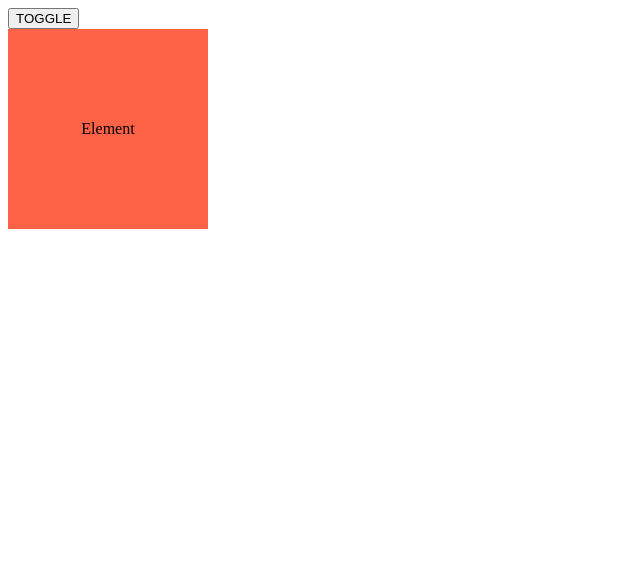
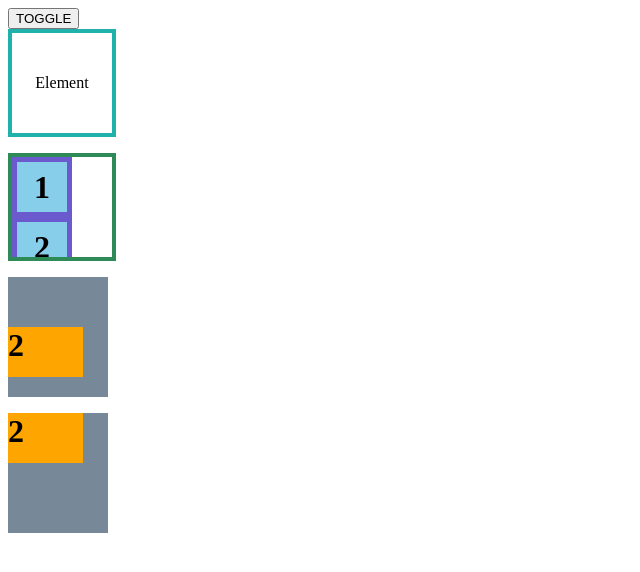
Before and after one commit to aspynlim/fastCampus_intro, a plain HTML site: page example_css_boxModel/index9.html in a window 1280 px wide. Shown: the whole page, without its empty margins (0-640 px from the left). Drawn offline with Linux system fonts and the light colour scheme.

Commit message:
13. CSS / 속성 - 박스 모델

```diff
--- a/example_css_boxModel/index9.html
+++ b/example_css_boxModel/index9.html
@@ -9,6 +9,23 @@
 </head>
 <body>
   <button>TOGGLE</button>
-  <div>Element</div>
+  <div class="element">Element</div>
+  <p></p>
+  <div class="parent">
+    <div class="child">1</div>
+    <div class="child">2</div>
+    <div class="child">3</div>
+  </div>
+  <p></p>
+  <div class="parent2">
+    <div class="child2">1</div>
+    <div class="child2">2</div>
+  </div>
+  <p></p>
+  <div class="parent2">
+    <div class="child3">1</div>
+    <div class="child3">2</div>
+  </div>
+  <script src="./main9.js"></script>
 </body>
 </html>
--- a/example_css_boxModel/main9.css
+++ b/example_css_boxModel/main9.css
@@ -1,8 +1,57 @@
-div {
-  width: 200px;
-  height: 200px;
-  background: tomato;
+body {
+  box-sizing: border-box;
+}
+
+.element {
+  width: 100px;
+  height: 100px;
+  border: 4px solid lightseagreen;
   display: flex;
   justify-content: center;
   align-items: center;
 }
+
+.hide {
+  display: none;
+}
+
+.parent {
+  width: 100px;
+  height: 100px;
+  border: 4px solid seagreen;
+  overflow: auto;
+}
+
+.child {
+  width: 50px;
+  height: 50px;
+  background: skyblue;
+  border: 5px solid slateblue;
+  display: flex;
+  justify-content: center;
+  align-items: center;
+  font-size: 2em;
+  font-weight: bold;
+}
+
+.parent2 {
+  width: 100px;
+  height: 120px;
+  background: lightslategrey;
+}
+
+.child2, .child3 {
+  width: 75px;
+  height: 50px;
+  background: orange;
+  font-size: 2em;
+  font-weight: bold;
+}
+
+.child2:nth-child(1) {
+  opacity: 0;
+}
+
+.child3:nth-child(1) {
+  display: none;
+}
--- /dev/null
+++ b/example_css_boxModel/main9.js
@@ -0,0 +1,10 @@
+const el = document.querySelector('.element');
+const btn = document.querySelector('button');
+
+btn.addEventListener('click', function(){
+  if(el.classList.contains('hide')){
+    el.classList.remove('hide');
+  } else {
+    el.classList.add('hide');
+  }
+});
```
